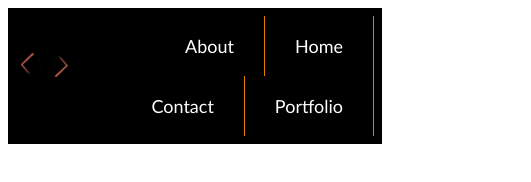
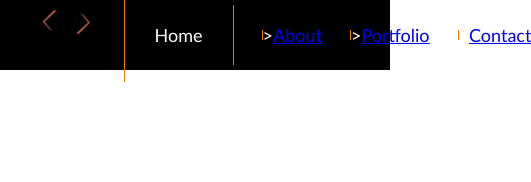
Before and after one commit to Magda089/book-product-page, a plain HTML site: page navigation/nav.html in a window 390 px wide. Shown: the whole page, 531 px wide, since content can reach past the window. Drawn offline with Linux system fonts and the light colour scheme.

Commit message:
Navigation Bar 2.0
Problem with hamburger menu and links when resizing screen.

```diff
--- /dev/null
+++ b/navigation-2-0/navigation.css
@@ -0,0 +1,115 @@
+* {
+  margin: 0;
+  padding: 0;
+  box-sizing: border-box;
+  font-family: 'Open Sans', sans-serif;
+}
+
+body {
+height: 100vh;
+background-color: black;
+background-image: url('..//navigation-2-0/src/night-photograph.jpg');
+background-size: cover;
+background-position: center;
+}
+
+li {
+  list-style: none;
+}
+a {
+  text-decoration: none;
+  color: #fff;
+  font-size: 1rem;
+}
+
+a:hover {
+  color: orange;
+}
+
+/* HEADER */
+header {
+  position: relative;
+  padding: 0 2rem;
+}
+
+.navbar {
+  width: 100%;
+  height: 60px;
+  max-width: 1200px;
+  margin: 0 auto;
+  display: flex;
+  align-items: center;
+  justify-content: space-between;
+}
+
+.navbar .logo {
+font-size: 1.5rem;
+font-weight: bold;
+}
+
+.navbar .links {
+  display: flex;
+  gap: 2rem;
+}
+
+.navbar .toggle_btn {
+  color: #fff;
+  font-size: 1.5rem;
+  cursor: pointer;
+  display: none;
+}
+/* dropdown menu*/
+.dropdown_menu {
+  position: absolute;
+  right: 2rem;
+  top: 60px;
+  height: 0;
+  width: 300px;
+  background: rgba(255, 255, 255, 0.1);
+  backdrop-filter: blur(15px) ;
+  border-radius: 10px;
+  overflow: hidden;
+  transition: height .2s cubic-bezier(0.175, 0.885, 0.32, 1.275);
+}
+.dropdown_menu.open {
+  height: 240px;
+}
+.dropdown_menu li {
+  padding: 0.7rem;
+  display: flex;
+  align-items: center;
+  justify-content: center;
+
+}
+/* hero */
+section#hero {
+height: calc(100vh - 60px);
+display: flex;
+flex-direction: column;
+align-items: center;
+align-content: center ;
+text-align: center;
+color: #fff;
+padding-top: 10px;
+}
+#hero h1 {
+  font-size: 3rem;
+  margin-bottom: 1rem;
+}
+
+/* responsive design */
+@media(max-width: 992px) {
+  .navbar .links,
+  .navbar .toggle_btn {
+    display: block;
+  }
+  .dropdown_menu {
+    display: block;
+  }
+}
+@media (max-width: 576px){
+.dropdown_menu {
+  left: 2rem;
+  width: unset;
+}
+}
--- a/navigation/nav.css
+++ b/navigation/nav.css
@@ -1,5 +1,10 @@
 html {
   font-family:'Trebuchet MS', 'Lucida Sans Unicode', 'Lucida Grande', 'Lucida Sans', Arial, sans-serif
+}
+* {
+  box-sizing: border-box;
+  padding: 0;
+  margin: 0;
 }
 
 .navbar {
@@ -9,19 +14,27 @@ html {
   padding: 8px;
   background-color: rgb(0, 0, 0);
   color: #fff;
+  height: 70px;
 }
 
 ul {
   list-style-type: none;
-  margin: 0;
+  display: flex;
+  margin: 15px auto;
   padding: 0;
   overflow: hidden;
+  align-items: center;
+  justify-content: space-around;
 }
 
 .menu {
   display: flex;
+  margin-right: 30px;
+  flex-direction: row;
+  justify-content: flex-end;
   gap: 1em;
   font-size: 18px;
+
 }
 
 .menu li:hover {
@@ -34,6 +47,8 @@ transition: 0.3s ease;
   padding: 5px 14px;
   float: right;
   border-right: 1px solid #e87e04;
+  margin: 0;
+
   }
 
 
@@ -43,24 +58,23 @@ li a {
   text-align: center;
   padding: 14px 16px;
   text-decoration: none;
+
 }
 
 
 .logo img {
   height: 50px;
-  display: block;
-  float: left;
+
+}
+.logo {
+  display: inline-block;
+  font-size: 22px;
+  margin-top: 10px;
+  margin-left: 20px;
+  text-decoration: none;
 }
 
-.hamburger {
-display: none;
-font-size: 24px;
-user-select: none;
-
-  }
-/* responsivnes */
-@media screen and (max-width: 600px){
-ul.topnav li.right,
-ul.topnav li {float: none;}
-
-  }
+@media only screen and (max-width : 200px) {
+  .nav {
+float:left;
+}
--- a/navigation/nav.html
+++ b/navigation/nav.html
@@ -9,19 +9,16 @@
 
 </head>
 <body>
-  <!-- navigation -->
+  <!-- Navigation -->
   <nav class="navbar">
-    <!-- logo -->
-    <div class="logo">
-      <a href="#"><img src="../GDES_221_SPRING2023_PERSOLOGO_FINAL_MAGDALENA_IDZIKOWSKA-BUSINESS-PACAGE-19.png" alt="Logo"></a>
-    </div>
     <!-- NAVIGATION MENU -->
     <div class="menu">
     <ul>
-      <li><a href="#home">Home</a></li>
-      <li><a href="#about">About</a></li>
-      <li><a href="#portfolio">Portfolio</a></li>
-      <li><a href="#contact">Contact</a></li>
+      <li class="logo"><a href="#"><img src="../GDES_221_SPRING2023_PERSOLOGO_FINAL_MAGDALENA_IDZIKOWSKA-BUSINESS-PACAGE-19.png" alt="Logo"></a></li>
+      <li class="item"><a href="#home">Home</a></li>
+      <li class="item"></li>><a href="#about">About</a></li>
+      <li class="item"></li>><a href="#portfolio">Portfolio</a></li>
+      <li class="item"></li>><a href="#contact">Contact</a></li>
     </div>
     </ul>
   </nav>
```
Also changed, not shown: navigation-2-0/navigation.html (added, +56 -0 lines), navigation-2-0/src/night-photograph.jpg (added), navigation-2-0/src/noun-hamburger-menu-4646969.png (added), navigation-2-0/src/universe.jpg (added).
